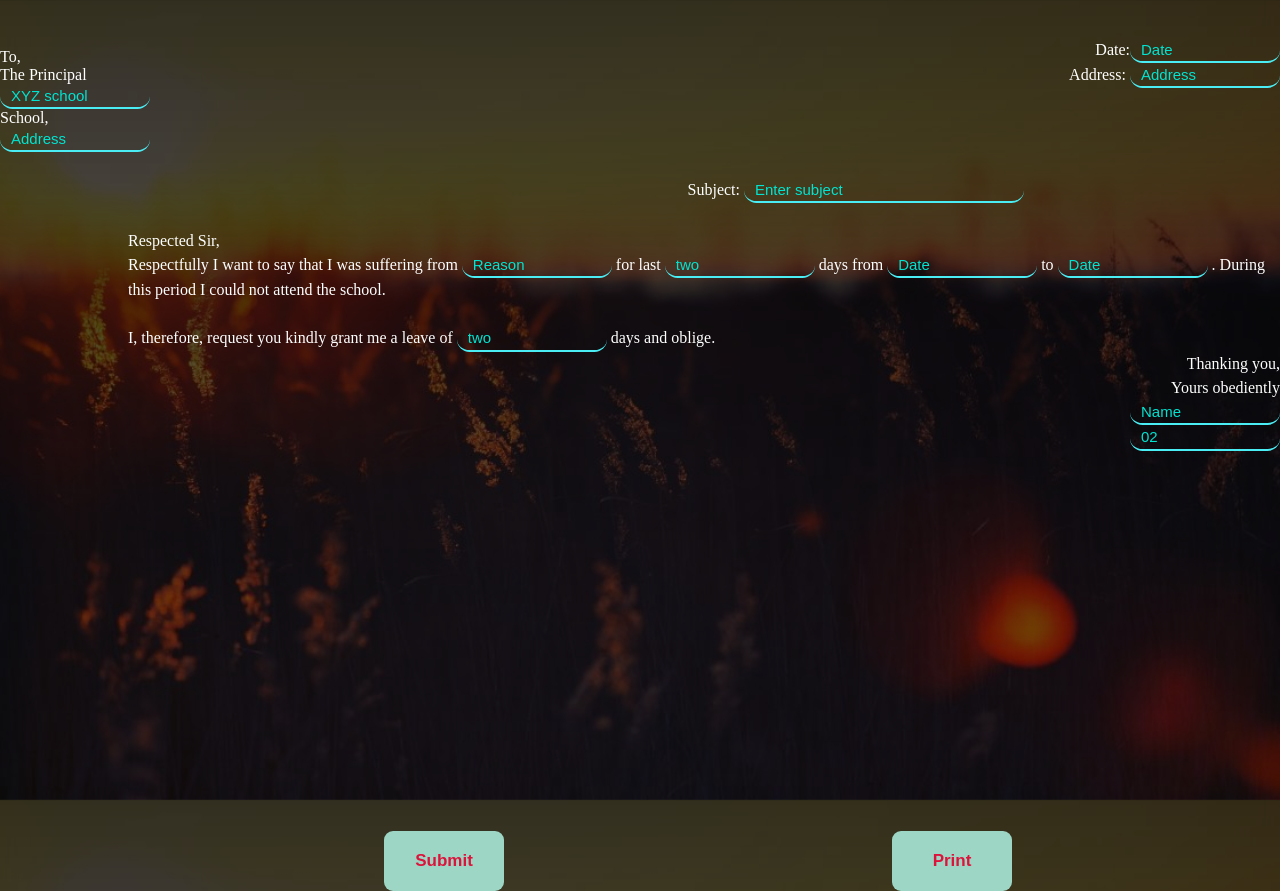
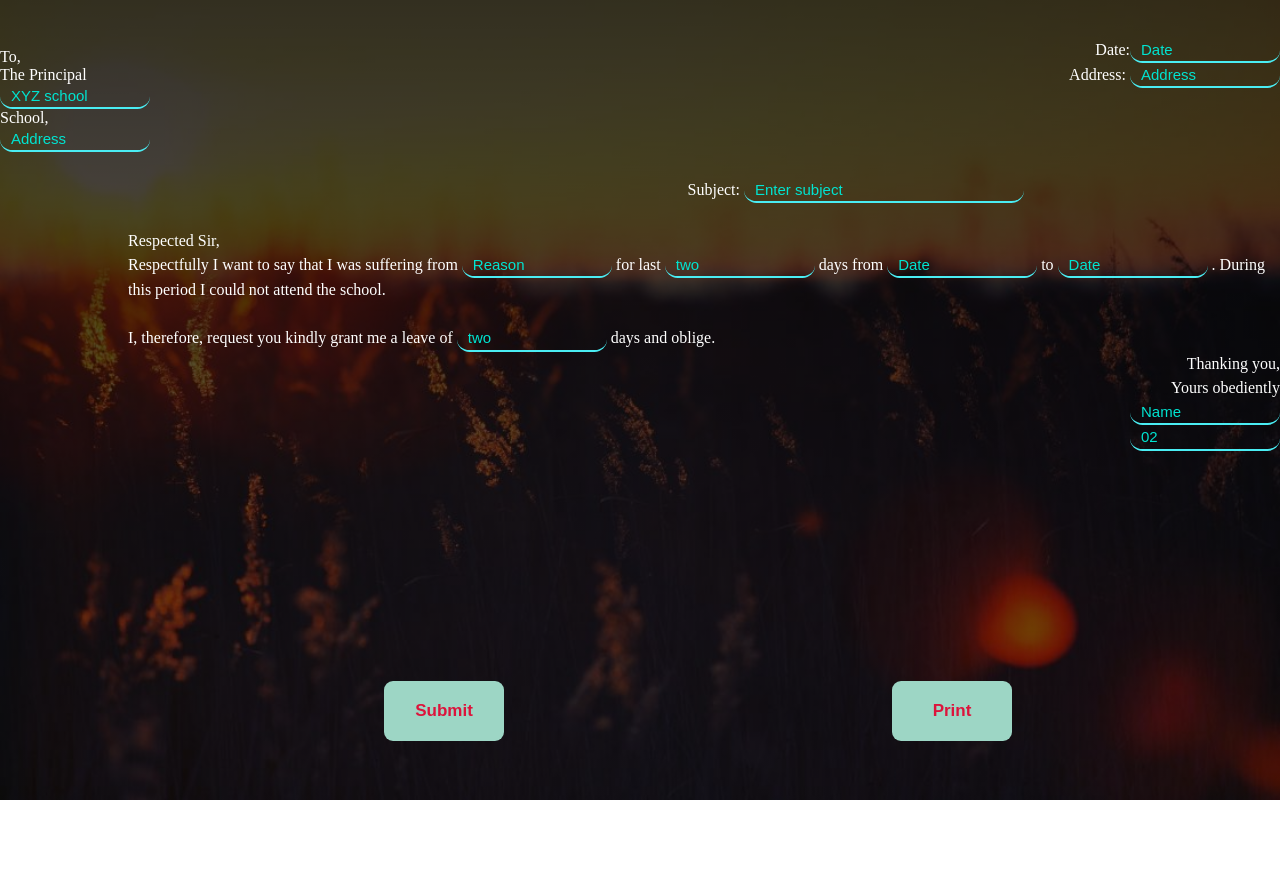
Before and after one commit to Laciann/JSSchoolApplicationDemo, a plain HTML site: page index.html in a window 1280 px wide. After the commit the page ends 800 px from the top, so only its background shows below. Drawn offline with Linux system fonts and the light colour scheme.

Commit message:
Update index.html

```diff
--- a/index.html
+++ b/index.html
@@ -72,7 +72,7 @@
           <input type="text" id="roll" placeholder="02" autocomplete="off" />
         </div>
       </div>
-      <div style="margin-top:400px">
+      <div style="margin-top:250px">
         <button type="submit" id="submit">Submit</button>
         <button type="submit" onClick="window.print()">Print</button>
       </div>
```
